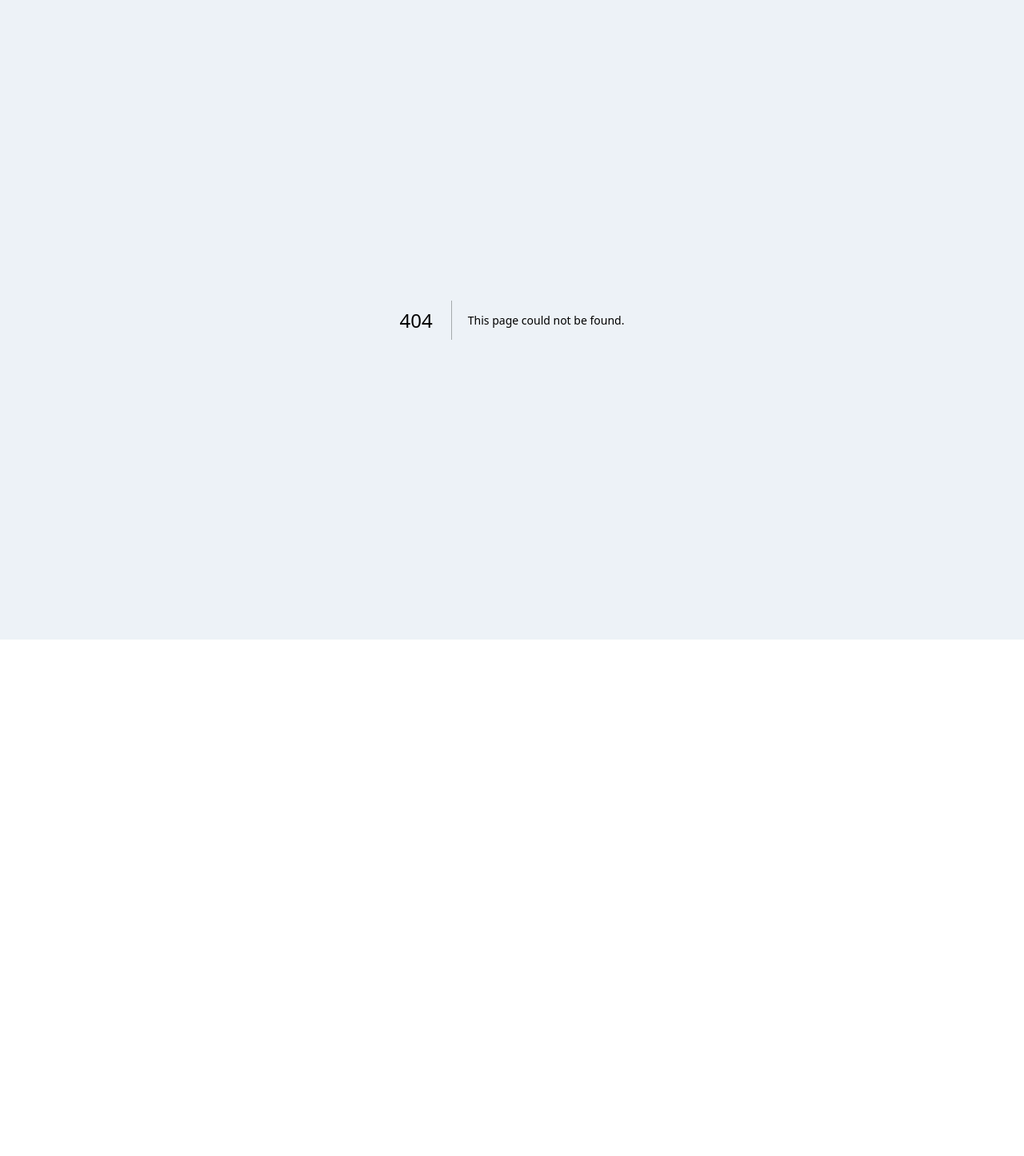
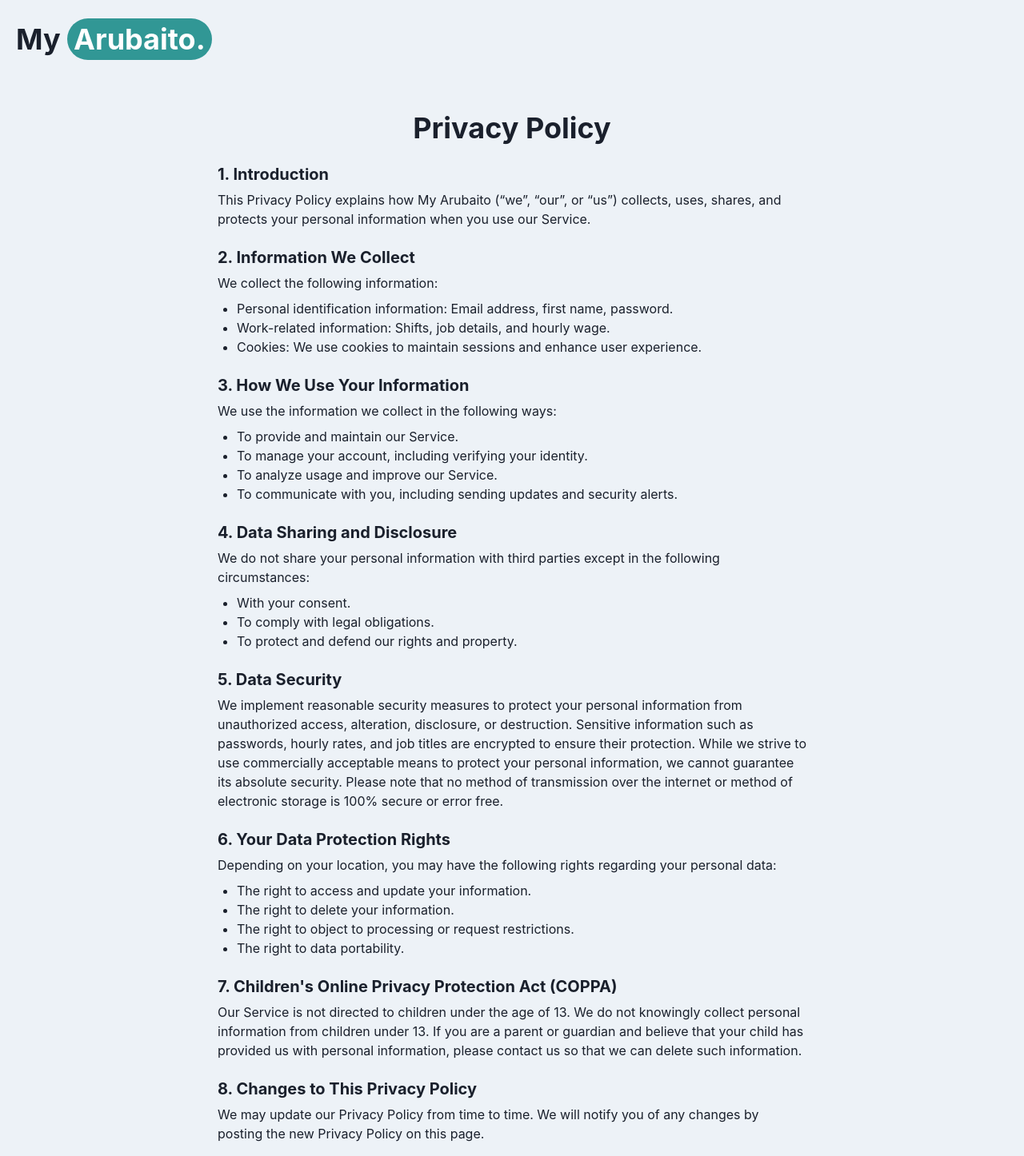
Before and after one commit to RochaLS/my-arubaito-front, a Next.js app: page /legal/privacy-policy in a window 1280 px wide. Before the commit this address had no page. Shown: the whole page at 80% size. Before the commit the page ends 800 px from the top, so only its background shows below. Built offline with nearby package versions, Linux system fonts and the light colour scheme.

Commit message:
add tos and privacy policy page

```diff
--- /dev/null
+++ b/src/app/legal/privacy-policy/page.tsx
@@ -0,0 +1,125 @@
+import { Logo } from "@/app/components/Logo";
+import { Box, Heading, ListItem, UnorderedList, Text } from "@chakra-ui/react";
+import Link from "next/link";
+
+export default function Page() {
+  return (
+    <>
+      <Link href="/">
+        <Logo />
+      </Link>
+      <Box padding="4" maxW="3xl" mx="auto">
+        <Heading as="h1" size="xl" textAlign="center" my="6">
+          Privacy Policy
+        </Heading>
+
+        <Heading as="h2" size="md" mt="6">
+          1. Introduction
+        </Heading>
+        <Text mt="2">
+          This Privacy Policy explains how My Arubaito (“we”, “our”, or “us”)
+          collects, uses, shares, and protects your personal information when
+          you use our Service.
+        </Text>
+
+        <Heading as="h2" size="md" mt="6">
+          2. Information We Collect
+        </Heading>
+        <Text mt="2">We collect the following information:</Text>
+        <UnorderedList mt="2" ml="6">
+          <ListItem>
+            Personal identification information: Email address, first name,
+            password.
+          </ListItem>
+          <ListItem>
+            Work-related information: Shifts, job details, and hourly wage.
+          </ListItem>
+          <ListItem>
+            Cookies: We use cookies to maintain sessions and enhance user
+            experience.
+          </ListItem>
+        </UnorderedList>
+
+        <Heading as="h2" size="md" mt="6">
+          3. How We Use Your Information
+        </Heading>
+        <Text mt="2">
+          We use the information we collect in the following ways:
+        </Text>
+        <UnorderedList mt="2" ml="6">
+          <ListItem>To provide and maintain our Service.</ListItem>
+          <ListItem>
+            To manage your account, including verifying your identity.
+          </ListItem>
+          <ListItem>To analyze usage and improve our Service.</ListItem>
+          <ListItem>
+            To communicate with you, including sending updates and security
+            alerts.
+          </ListItem>
+        </UnorderedList>
+
+        <Heading as="h2" size="md" mt="6">
+          4. Data Sharing and Disclosure
+        </Heading>
+        <Text mt="2">
+          We do not share your personal information with third parties except in
+          the following circumstances:
+        </Text>
+        <UnorderedList mt="2" ml="6">
+          <ListItem>With your consent.</ListItem>
+          <ListItem>To comply with legal obligations.</ListItem>
+          <ListItem>To protect and defend our rights and property.</ListItem>
+        </UnorderedList>
+
+        <Heading as="h2" size="md" mt="6">
+          5. Data Security
+        </Heading>
+        <Text mt="2">
+          We implement reasonable security measures to protect your personal
+          information from unauthorized access, alteration, disclosure, or
+          destruction. Sensitive information such as passwords, hourly rates,
+          and job titles are encrypted to ensure their protection. While we
+          strive to use commercially acceptable means to protect your personal
+          information, we cannot guarantee its absolute security. Please note
+          that no method of transmission over the internet or method of
+          electronic storage is 100% secure or error free.
+        </Text>
+
+        <Heading as="h2" size="md" mt="6">
+          6. Your Data Protection Rights
+        </Heading>
+        <Text mt="2">
+          Depending on your location, you may have the following rights
+          regarding your personal data:
+        </Text>
+        <UnorderedList mt="2" ml="6">
+          <ListItem>The right to access and update your information.</ListItem>
+          <ListItem>The right to delete your information.</ListItem>
+          <ListItem>
+            The right to object to processing or request restrictions.
+          </ListItem>
+          <ListItem>The right to data portability.</ListItem>
+        </UnorderedList>
+
+        <Heading as="h2" size="md" mt="6">
+          7. Children's Online Privacy Protection Act (COPPA)
+        </Heading>
+        <Text mt="2">
+          Our Service is not directed to children under the age of 13. We do not
+          knowingly collect personal information from children under 13. If you
+          are a parent or guardian and believe that your child has provided us
+          with personal information, please contact us so that we can delete
+          such information.
+        </Text>
+
+        <Heading as="h2" size="md" mt="6">
+          8. Changes to This Privacy Policy
+        </Heading>
+        <Text mt="2">
+          We may update our Privacy Policy from time to time. We will notify you
+          of any changes by posting the new Privacy Policy on this page.
+        </Text>
+      </Box>
+    </>
+  );
+}
--- a/src/middleware.ts
+++ b/src/middleware.ts
@@ -23,7 +23,11 @@ export async function middleware(req: NextRequest) {
 
   const publicPaths = ["/login", "/signup", "/", "/forgot-password"];
   const basePath = url.pathname.split("/")[1];
-  if (publicPaths.includes(url.pathname) || basePath === "password-reset") {
+  if (
+    publicPaths.includes(url.pathname) ||
+    basePath === "password-reset" ||
+    basePath === "legal"
+  ) {
     return NextResponse.next();
   }
 
```
Also changed, not shown: src/app/legal/tos/page.tsx (added, +101 -0 lines).
